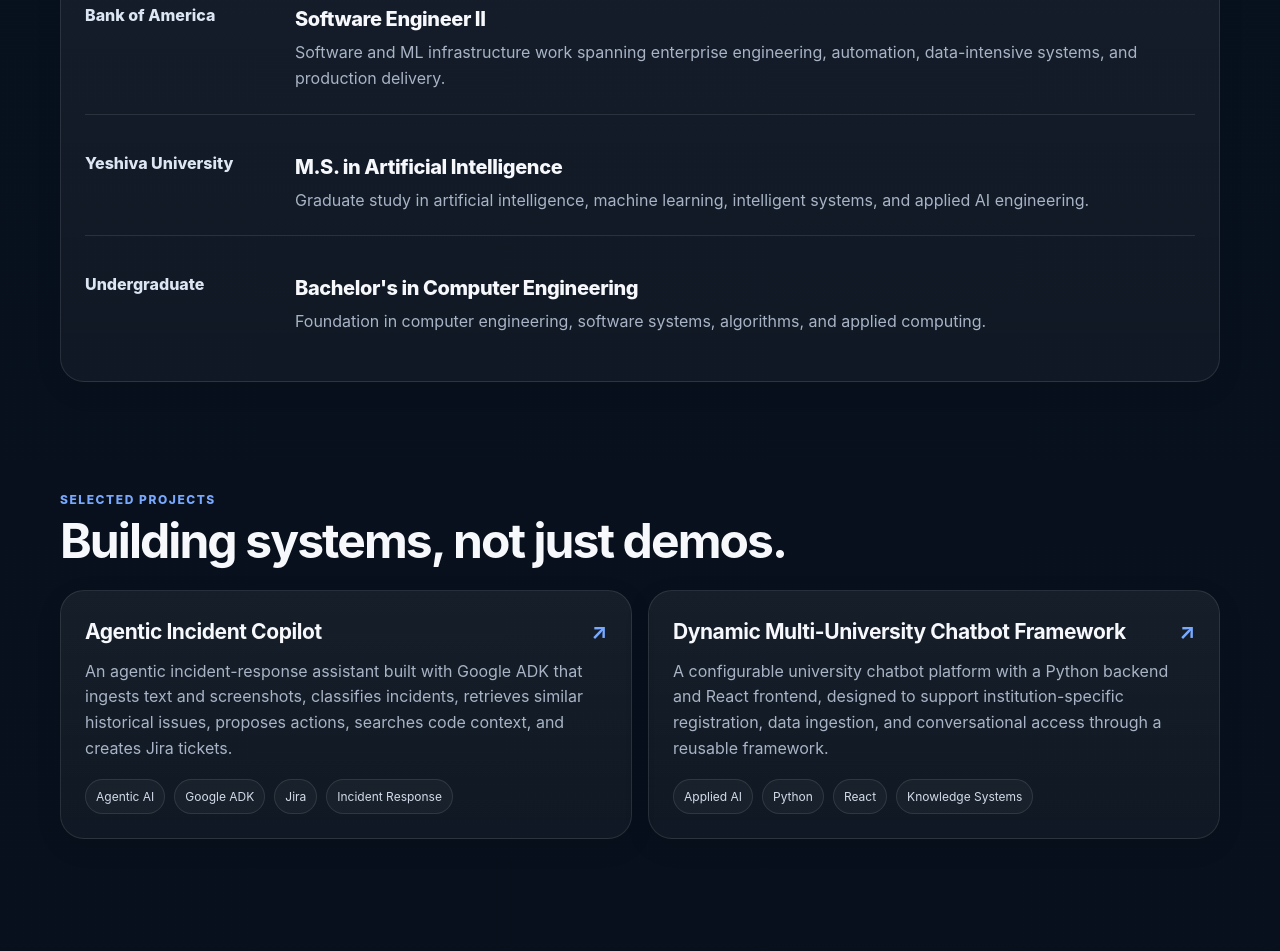
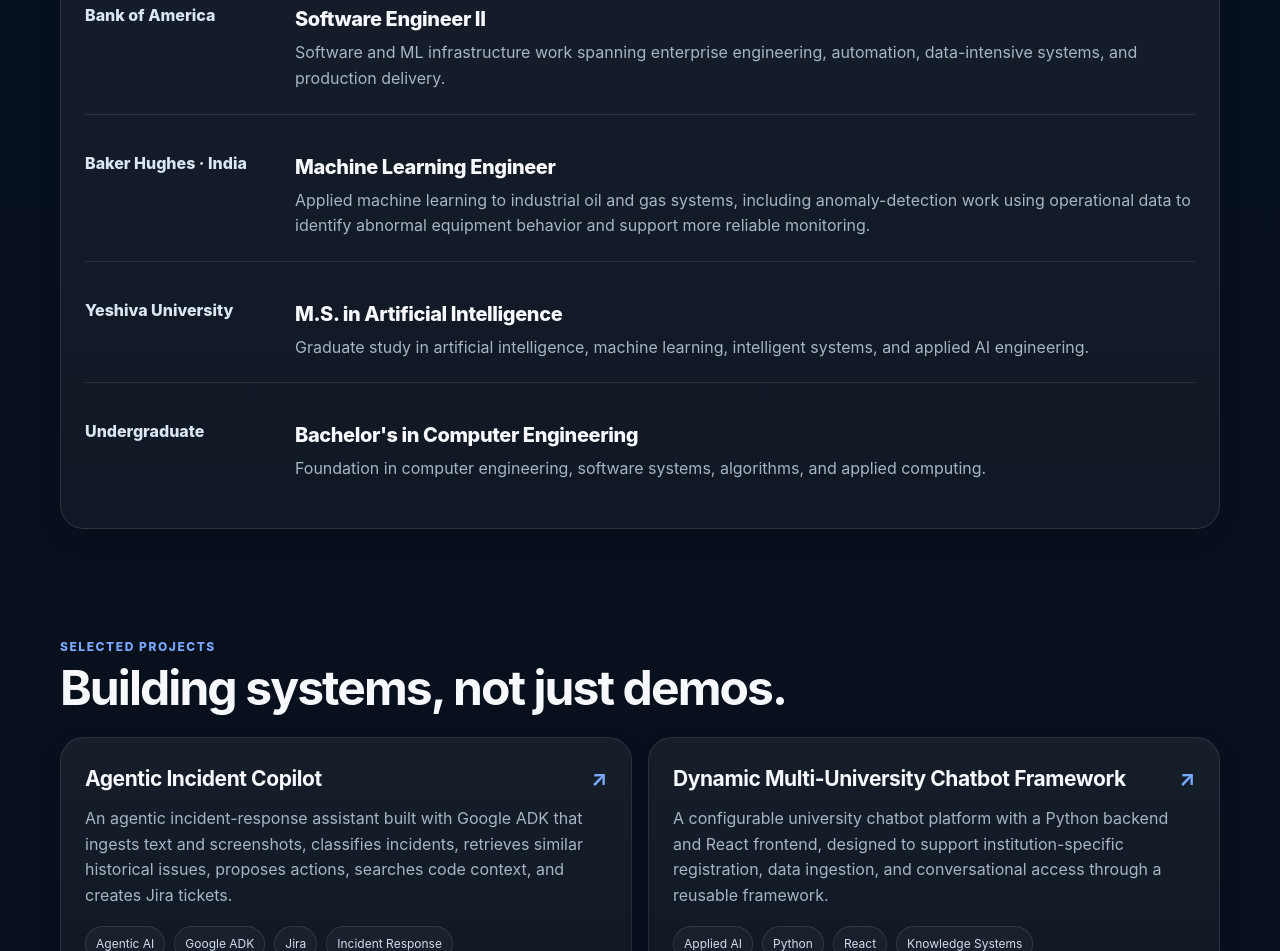
Before and after one commit to aditya11997/aditya11997.github.io, a plain HTML site: page index.html in a window 1280 px wide. Shown: the part 3370-4321 px from the top of the page. Drawn offline with Linux system fonts and the light colour scheme.

Commit message:
Add Baker Hughes machine learning experience

```diff
--- a/index.html
+++ b/index.html
@@ -449,6 +449,10 @@
             <div><div class="timeline-role">Software Engineer II</div><div class="timeline-copy">Software and ML infrastructure work spanning enterprise engineering, automation, data-intensive systems, and production delivery.</div></div>
           </div>
           <div class="timeline-item">
+            <div class="timeline-org">Baker Hughes · India</div>
+            <div><div class="timeline-role">Machine Learning Engineer</div><div class="timeline-copy">Applied machine learning to industrial oil and gas systems, including anomaly-detection work using operational data to identify abnormal equipment behavior and support more reliable monitoring.</div></div>
+          </div>
+          <div class="timeline-item">
             <div class="timeline-org">Yeshiva University</div>
             <div><div class="timeline-role">M.S. in Artificial Intelligence</div><div class="timeline-copy">Graduate study in artificial intelligence, machine learning, intelligent systems, and applied AI engineering.</div></div>
           </div>
```
